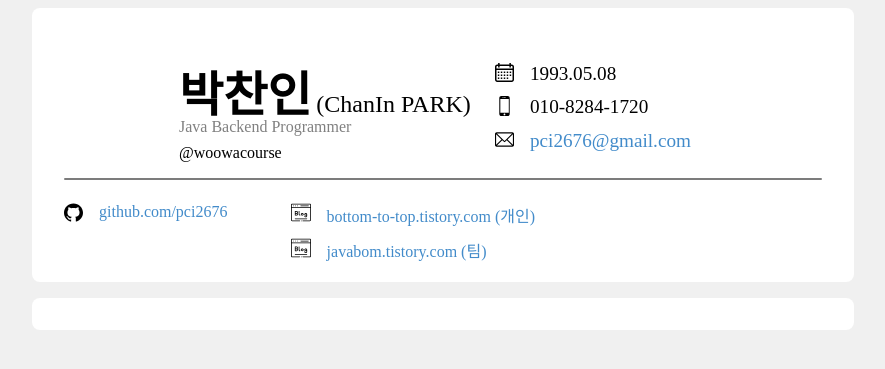
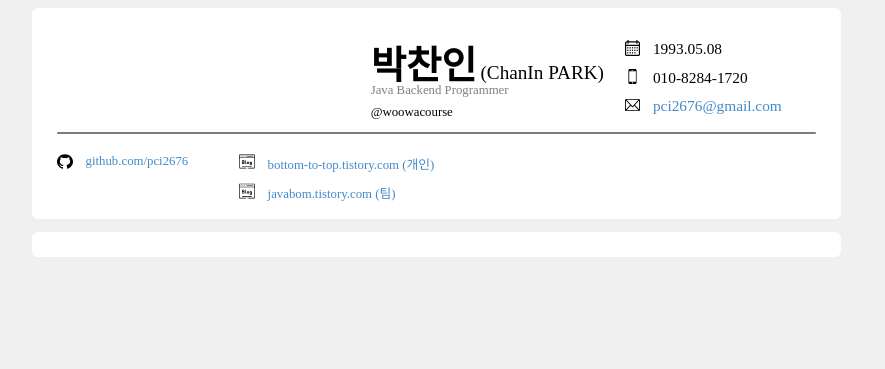
Before and after one commit to pci2676/pci2676.github.io, a Jekyll site: the page built from index.html, in a window 1280 px wide. Shown: the top 369 px of the page, without its empty margins (229-1114 px from the left). Built offline with Jekyll 4.4.1, drawn with Linux system fonts in a browser that asks for light colours.

Commit message:
refactor : 반응형 폰트 적용

```diff
--- a/_sass/main.scss
+++ b/_sass/main.scss
@@ -1,3 +1,7 @@
+html{
+  font-size: 1vw;
+}
+
 body {
   background-color: #f0f0f0;
 }
@@ -35,6 +39,8 @@ section {
 }
 
 .logo {
+  min-width: 10px;
+  min-height: 10px;
   width: 1.2rem;
   height: 1.2rem;
   margin-top: 0.2rem;
```
